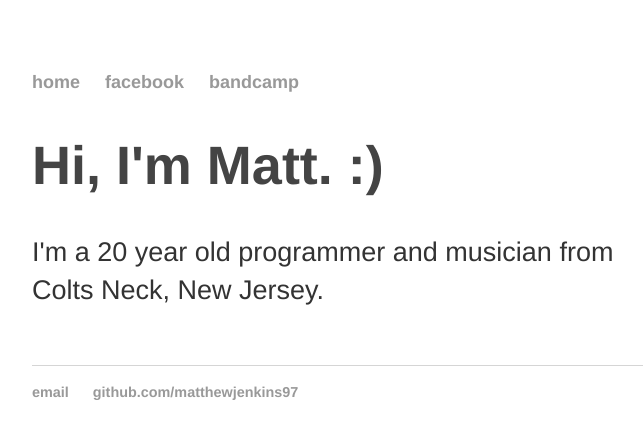
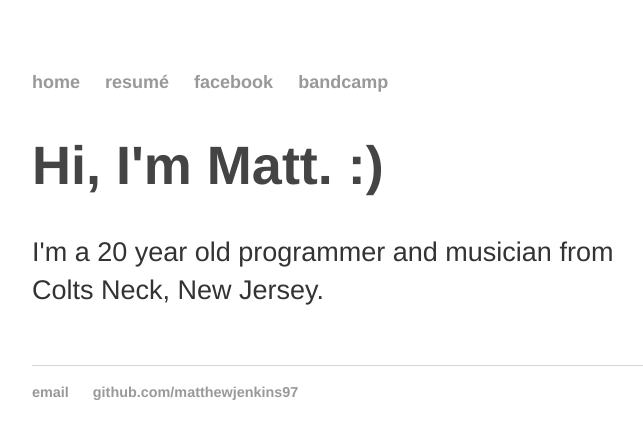
Before and after one commit to matthewjenkins97/matthewjenkins97.github.io, a Jekyll site: the page built from index.html, in a window 1280 px wide. Shown: the top 439 px of the page, without its empty margins (283-926 px from the left). Built offline with Jekyll 4.4.1, drawn with Linux system fonts in a browser that asks for light colours.

Commit message:
added a link to my resume to the main page.

```diff
--- a/_layouts/default.html
+++ b/_layouts/default.html
@@ -9,6 +9,7 @@
       <nav>
           <ul>
             <li><a href="/">home</a></li>
+            <li><a href="https://drive.google.com/open?id=1CeQXR7BESEvdyT6cwlJRzFZhwuzdxUK5">resumé</a></li>
             <li><a href="https://www.facebook.com/matthewjenkins97">facebook</a></li>
             <li><a href="https://robert-pilgrim.bandcamp.com">bandcamp</a></li>
           </ul>
```
Also changed, not shown: 1 other file.
